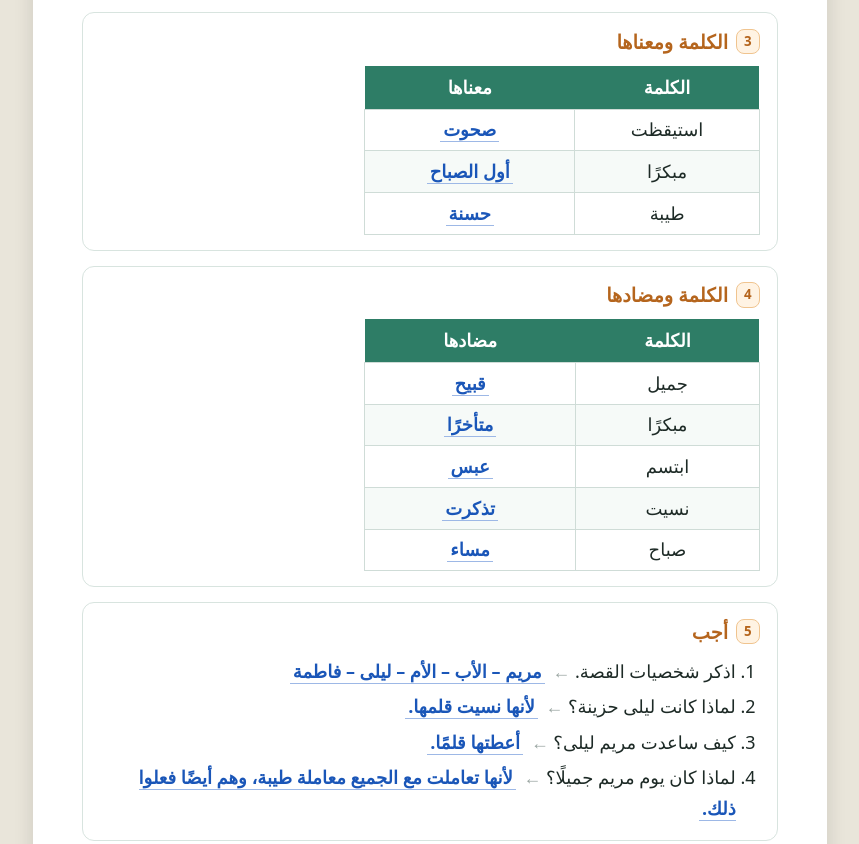
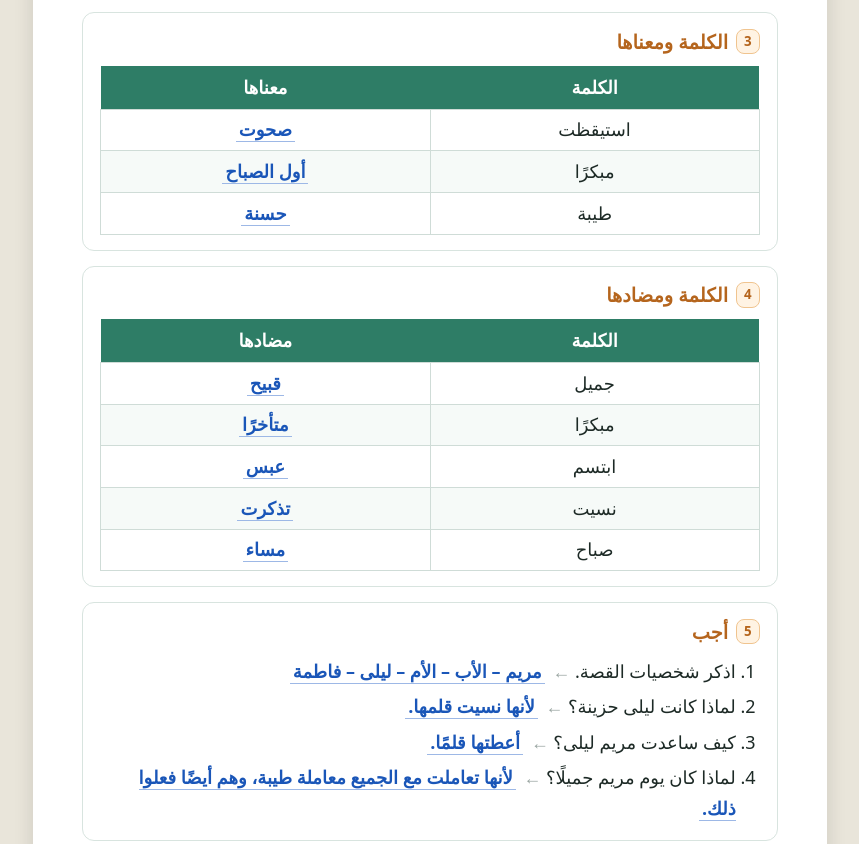
Before and after one commit to ZKSP2/HANEEN, a plain HTML site: page arabic/boards/print.html in a window 1280 px wide. Shown: the part 3268-4112 px from the top of the page, without its empty margins (210-1069 px from the left). Drawn offline with Linux system fonts and the light colour scheme; a web font is replaced by a local one.

Commit message:
Add files via upload

```diff
--- a/arabic/boards/print.html
+++ b/arabic/boards/print.html
@@ -40,11 +40,11 @@ li{margin:1mm 0;break-inside:avoid}
 tr,.sy>div,.ps{break-inside:avoid}
 thead{display:table-header-group}
 ol.qa li .q:after{content:' ←';color:#9aa6a2;margin-inline-end:2mm}
-table{border-collapse:collapse;width:100%;margin:1mm 0}
-th{background:#2e7d66;color:#fff;padding:1.5mm 3mm;font-weight:700}
+table{border-collapse:collapse;width:100%;table-layout:fixed;margin:1mm 0}
+th{text-align:center;background:#2e7d66;color:#fff;padding:1.5mm 3mm;font-weight:700}
 td{border:1px solid #cfdcd7;padding:1.2mm 3mm;text-align:center}
 tr:nth-child(even) td{background:#f6faf8}
-table.pr{width:auto;min-width:60%}
+table.pr{width:100%}
 .sy{display:grid;grid-template-columns:1fr 1fr;gap:1.5mm 8mm}
 .sy b{font-size:15pt}.sy i{font-style:normal;color:#9aa6a2;margin:0 6px}
 .tip{margin:2mm 0 0;background:#fff8e1;border-radius:8px;padding:1.5mm 4mm;font-size:12pt}
```
